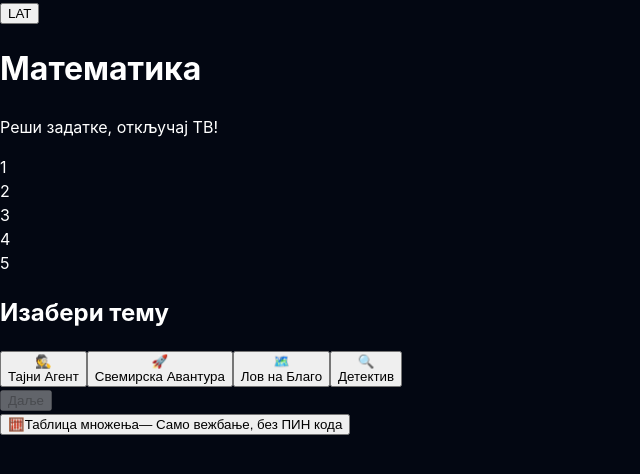
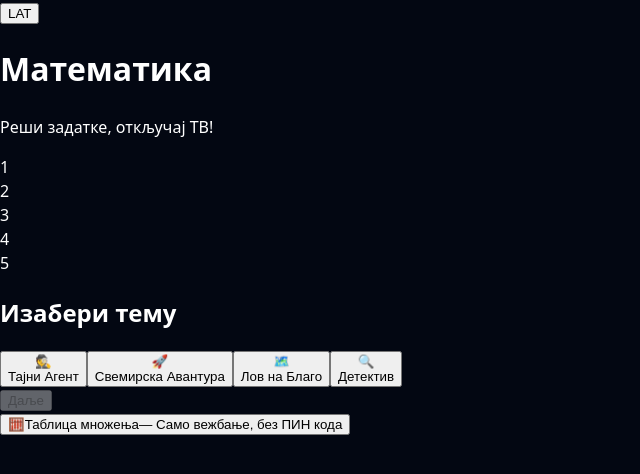
Before and after one commit to ssf01/matematika, an Astro site: page / in a window 1280 px wide. Shown: the whole page, without its empty margins (0-640 px from the left). Built offline with nearby package versions, Linux system fonts and the light colour scheme; Astro itself is replaced by a stand-in of ours.

Commit message:
styles: system font stacks, reduced-motion kill switch, focus-visible outline
Co-Authored-By: Claude Opus 5.5 <noreply@anthropic.com>

```diff
--- a/src/styles/global.css
+++ b/src/styles/global.css
@@ -1,8 +1,9 @@
 @import "tailwindcss";
 
 @theme {
-  --font-sans: 'Inter', 'Segoe UI', system-ui, -apple-system, sans-serif;
-  --font-mono: 'JetBrains Mono', 'Fira Code', monospace;
+  /* System stacks only: no web fonts are loaded. All of these cover Serbian Cyrillic + Latin. */
+  --font-sans: system-ui, -apple-system, 'Segoe UI', Roboto, 'Noto Sans', 'Helvetica Neue', Arial, sans-serif;
+  --font-mono: ui-monospace, SFMono-Regular, 'Cascadia Mono', 'Segoe UI Mono', 'DejaVu Sans Mono', Menlo, Consolas, 'Liberation Mono', monospace;
 
   --color-agent-primary: #252547;
   --color-agent-secondary: #1e2d55;
@@ -35,6 +36,12 @@ html {
 body {
   min-height: 100dvh;
   -webkit-font-smoothing: antialiased;
+}
+
+/* Visible keyboard focus everywhere (components may add their own ring on top). */
+:where(a, button, input, select, textarea, summary, [tabindex]):focus-visible {
+  outline: 3px solid rgba(255, 255, 255, 0.9);
+  outline-offset: 2px;
 }
 
 @keyframes shake {
@@ -213,3 +220,21 @@ input[type="number"]::-webkit-outer-spin-button {
 input[type="number"] {
   -moz-appearance: textfield;
 }
+
+/* Respect the OS "reduce motion" setting: stop decorative animation and smooth scrolling. */
+@media (prefers-reduced-motion: reduce) {
+  html {
+    scroll-behavior: auto;
+  }
+
+  *,
+  *::before,
+  *::after {
+    animation-duration: 0.01ms !important;
+    animation-iteration-count: 1 !important;
+    animation-delay: 0ms !important;
+    transition-duration: 0.01ms !important;
+    transition-delay: 0ms !important;
+    scroll-behavior: auto !important;
+  }
+}
```
